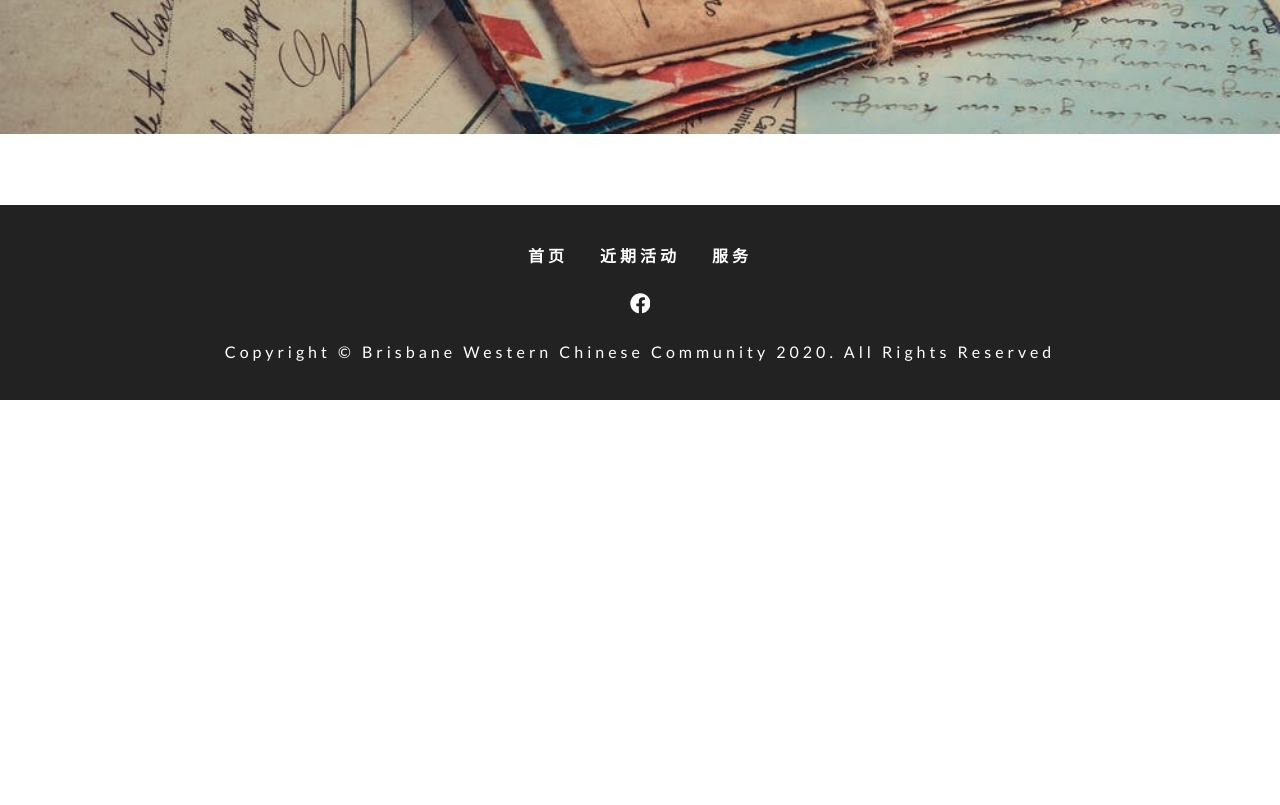
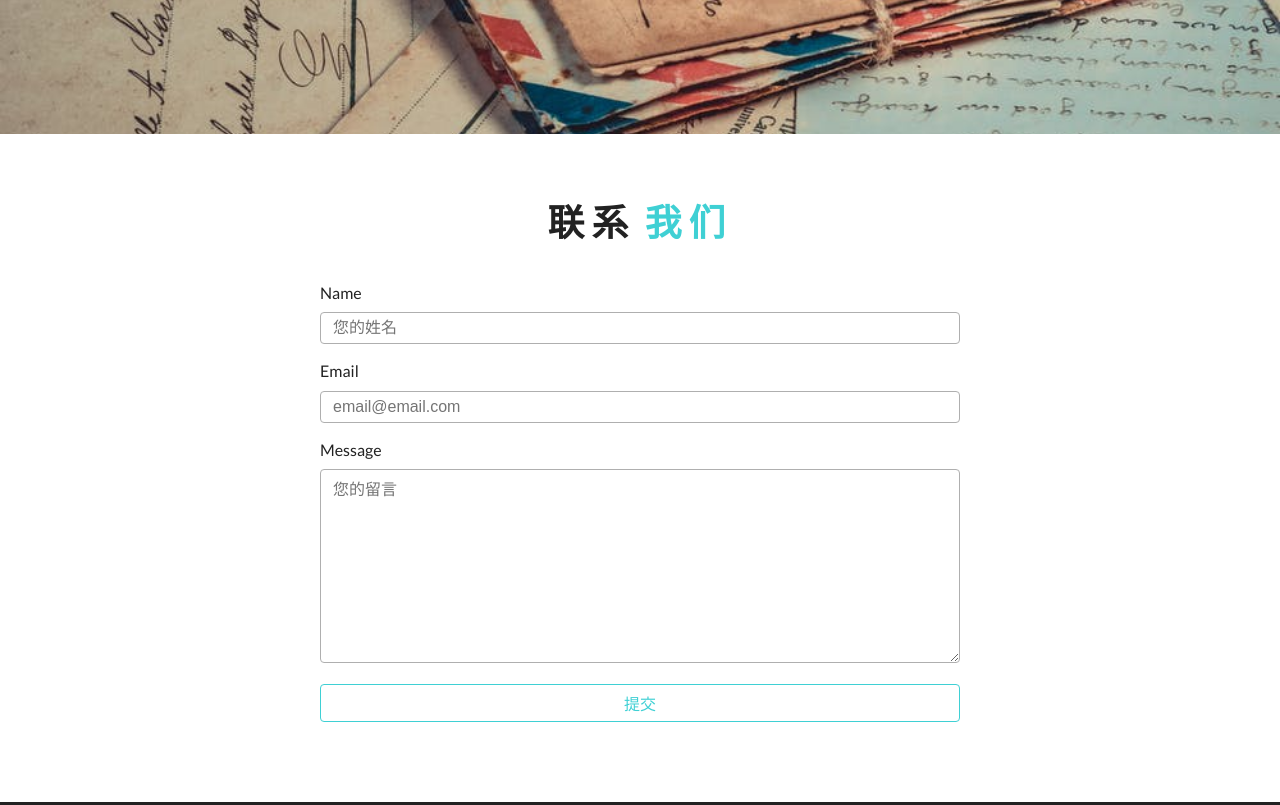
Before and after one commit to dennisXZX/gatsby-western-chinese-community, a Gatsby site: page /contact in a window 1280 px wide. Shown: the part 400-1205 px from the top of the page. Before the commit the page ends 800 px from the top, so only its background shows below. Built offline with nearby package versions, Linux system fonts and the light colour scheme; Gatsby itself is replaced by a stand-in of ours.

Commit message:
add contact form UI

```diff
--- /dev/null
+++ b/src/components/contact/ContactForm.js
@@ -0,0 +1,55 @@
+import React from "react"
+import styles from "./contact.module.scss"
+import Title from "../UI/title/Title"
+
+const ContactForm = () => {
+  return (
+    <section className={styles.contact}>
+      <Title title="联系" subtitle="我们" />
+
+      <div className={styles.center}>
+        <form action="">
+          {/* Name Field */}
+          <label htmlFor="name">name</label>
+          <div>
+            <input type="text"
+                   name="name"
+                   id="name"
+                   className={styles.formControl}
+                   placeholder="您的姓名"
+            />
+          </div>
+
+          {/* Email Field */}
+          <label htmlFor="email">email</label>
+          <div>
+            <input type="email"
+                   name="email"
+                   id="email"
+                   className={styles.formControl}
+                   placeholder="email@email.com"
+            />
+          </div>
+
+          {/* Message Field */}
+          <label htmlFor="message">message</label>
+          <div>
+            <textarea name="message"
+                      id="message"
+                      rows="10"
+                      className={styles.formControl}
+                      placeholder="您的留言"
+            ></textarea>
+          </div>
+
+          {/* Submit Button */}
+          <div>
+            <input type="submit" value="提交" className={styles.submit} />
+          </div>
+        </form>
+      </div>
+    </section>
+  )
+}
+
+export default ContactForm
--- /dev/null
+++ b/src/components/contact/contact.module.scss
@@ -0,0 +1,46 @@
+.contact {
+    padding: 4rem 0;
+}
+
+.center {
+    width: 80vw;
+    margin: 0 auto;
+}
+
+@media screen and (min-width: 992px) {
+    .center {
+        width: 50vw;
+        margin: 0 auto;
+    }
+}
+
+label {
+    text-transform: capitalize;
+    display: block;
+    margin-bottom: 0.5rem;
+}
+
+.formControl,
+.submit {
+    width: 100%;
+    font-size: 1rem;
+    margin-bottom: 1rem;
+    padding: 0.375rem 0.75rem;
+    border: 1px solid var(--darkGrey);
+    border-radius: 0.25rem;
+}
+
+.submit {
+    background-color: var(--mainWhite);
+    border-color: var(--primaryColor);
+    text-transform: uppercase;
+    color: var(--primaryColor);
+    transition: var(--mainTransition);
+    cursor: pointer;
+
+    &:hover {
+        background: var(--primaryColor);
+        color: var(--mainWhite);
+        border-color: var(--primaryColor);
+    }
+}
--- a/src/pages/contact.js
+++ b/src/pages/contact.js
@@ -2,6 +2,7 @@ import React from "react"
 import Layout from "../components/layout/Layout"
 import { graphql } from "gatsby"
 import StyledHero from "../components/styled-hero/StyledHero"
+import ContactForm from "../components/contact/ContactForm"
 
 /** Page queries */
 export const heroImageQuery = graphql`
@@ -23,6 +24,9 @@ const ContactPage = ({ data }) => {
   return (
     <Layout>
       <StyledHero img={fluid} />
+
+      {/* Contact Form */}
+      <ContactForm />
     </Layout>
   )
 }
```
